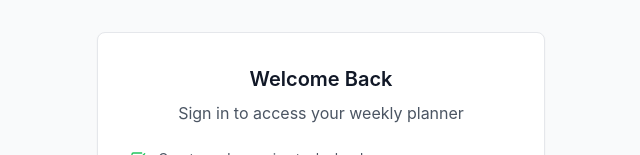
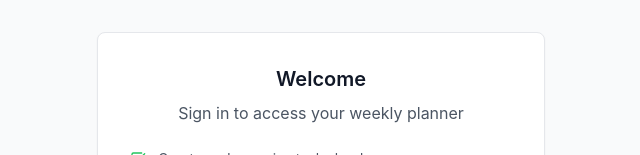
Before and after one commit to williampepple1/weekly-planner, a React (Vite) app: page / in a window 1280 px wide. Shown: the part 280-435 px from the top of the page, without its empty margins (319-959 px from the left). Built offline with nearby package versions, Linux system fonts and the light colour scheme; no server answers.

Commit message:
Update LoginPage.tsx

```diff
--- a/src/components/LoginPage.tsx
+++ b/src/components/LoginPage.tsx
@@ -41,7 +41,7 @@ const LoginPage: React.FC<LoginPageProps> = ({ onLogin }) => {
         {/* Login Card */}
         <div className="bg-white rounded-lg shadow-sm border p-6 md:p-8">
           <div className="text-center mb-6">
-            <h2 className="text-xl font-semibold text-gray-900 mb-2">Welcome Back</h2>
+            <h2 className="text-xl font-semibold text-gray-900 mb-2">Welcome</h2>
             <p className="text-gray-600">Sign in to access your weekly planner</p>
           </div>
 
```
